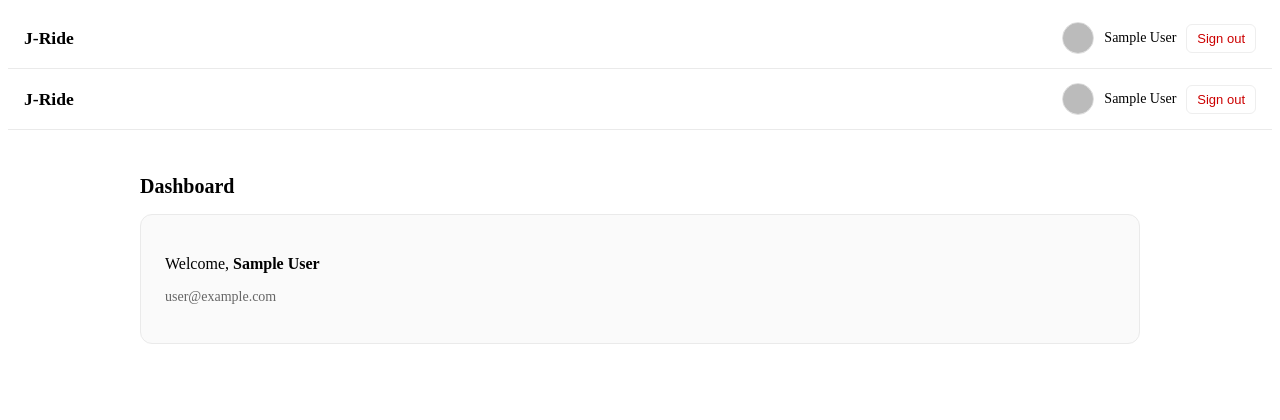
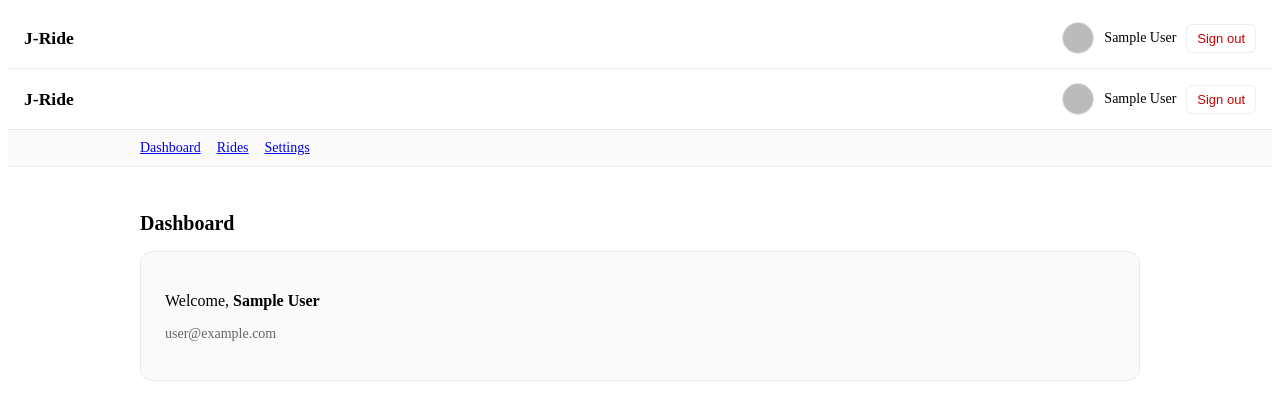
Before and after one commit to jwes9121/jride-clean, a Next.js app: page /dashboard in a window 1280 px wide. Shown: the top 420 px of the page. Built offline with nearby package versions, Linux system fonts and the light colour scheme; no server answers; sample sign-in values are in the browser's storage.

Commit message:
Update page.tsx

```diff
--- a/app/dashboard/page.tsx
+++ b/app/dashboard/page.tsx
@@ -1,4 +1,5 @@
 // app/dashboard/page.tsx
+import Link from "next/link";
 import { auth } from "../../auth";
 import { redirect } from "next/navigation";
 
@@ -12,31 +13,88 @@ export default async function DashboardPage() {
 
   return (
     <>
-      <header style={{
-        borderBottom: "1px solid #eaeaea", background: "#fff", height: 60,
-        display: "flex", alignItems: "center", justifyContent: "space-between", padding: "0 1rem"
-      }}>
+      {/* Inline header */}
+      <header
+        style={{
+          borderBottom: "1px solid #eaeaea",
+          background: "#fff",
+          height: 60,
+          display: "flex",
+          alignItems: "center",
+          justifyContent: "space-between",
+          padding: "0 1rem",
+        }}
+      >
         <div style={{ fontWeight: 700, fontSize: "1.1rem" }}>J-Ride</div>
         <div style={{ display: "flex", alignItems: "center", gap: 10 }}>
           {u?.image ? (
-            <img src={u.image} alt={u?.name ?? ""} width={30} height={30}
-                 style={{ borderRadius: "50%", border: "1px solid #ddd" }} />
-          ) : <div style={{ width: 30, height: 30, borderRadius: "50%", background: "#ddd" }} />}
+            <img
+              src={u.image}
+              alt={u?.name ?? ""}
+              width={30}
+              height={30}
+              style={{ borderRadius: "50%", border: "1px solid #ddd" }}
+            />
+          ) : (
+            <div style={{ width: 30, height: 30, borderRadius: "50%", background: "#ddd" }} />
+          )}
           <span style={{ fontSize: 14 }}>{u?.name ?? u?.email}</span>
           <form action="/api/auth/signout" method="post">
-            <button type="submit" style={{
-              fontSize: 13, color: "#c00", border: "1px solid #eee",
-              borderRadius: 6, padding: "6px 10px", background: "white", cursor: "pointer"
-            }}>Sign out</button>
+            <button
+              type="submit"
+              style={{
+                fontSize: 13,
+                color: "#c00",
+                border: "1px solid #eee",
+                borderRadius: 6,
+                padding: "6px 10px",
+                cursor: "pointer",
+                background: "white",
+              }}
+            >
+              Sign out
+            </button>
           </form>
         </div>
       </header>
 
+      {/* Top nav */}
+      <nav
+        style={{
+          borderBottom: "1px solid #eee",
+          background: "#fafafa",
+        }}
+      >
+        <div
+          style={{
+            maxWidth: 1000,
+            margin: "0 auto",
+            display: "flex",
+            gap: 16,
+            padding: "10px 12px",
+            fontSize: 14,
+          }}
+        >
+          <Link href="/dashboard">Dashboard</Link>
+          <Link href="/rides">Rides</Link>
+          <Link href="/settings">Settings</Link>
+        </div>
+      </nav>
+
+      {/* Main content */}
       <main style={{ maxWidth: 1000, margin: "0 auto", padding: "2rem 1rem" }}>
-        <h1 style={{ fontSize: "1.25rem", fontWeight: 600, marginBottom: "1rem" }}>Dashboard</h1>
-        <section style={{
-          border: "1px solid #eaeaea", borderRadius: 12, background: "#fafafa", padding: "1.5rem"
-        }}>
+        <h1 style={{ fontSize: "1.25rem", fontWeight: 600, marginBottom: "1rem" }}>
+          Dashboard
+        </h1>
+
+        <section
+          style={{
+            border: "1px solid #eaeaea",
+            borderRadius: 12,
+            background: "#fafafa",
+            padding: "1.5rem",
+          }}
+        >
           <p>Welcome, <b>{u?.name}</b></p>
           <p style={{ fontSize: 14, color: "#666" }}>{u?.email}</p>
         </section>
```
